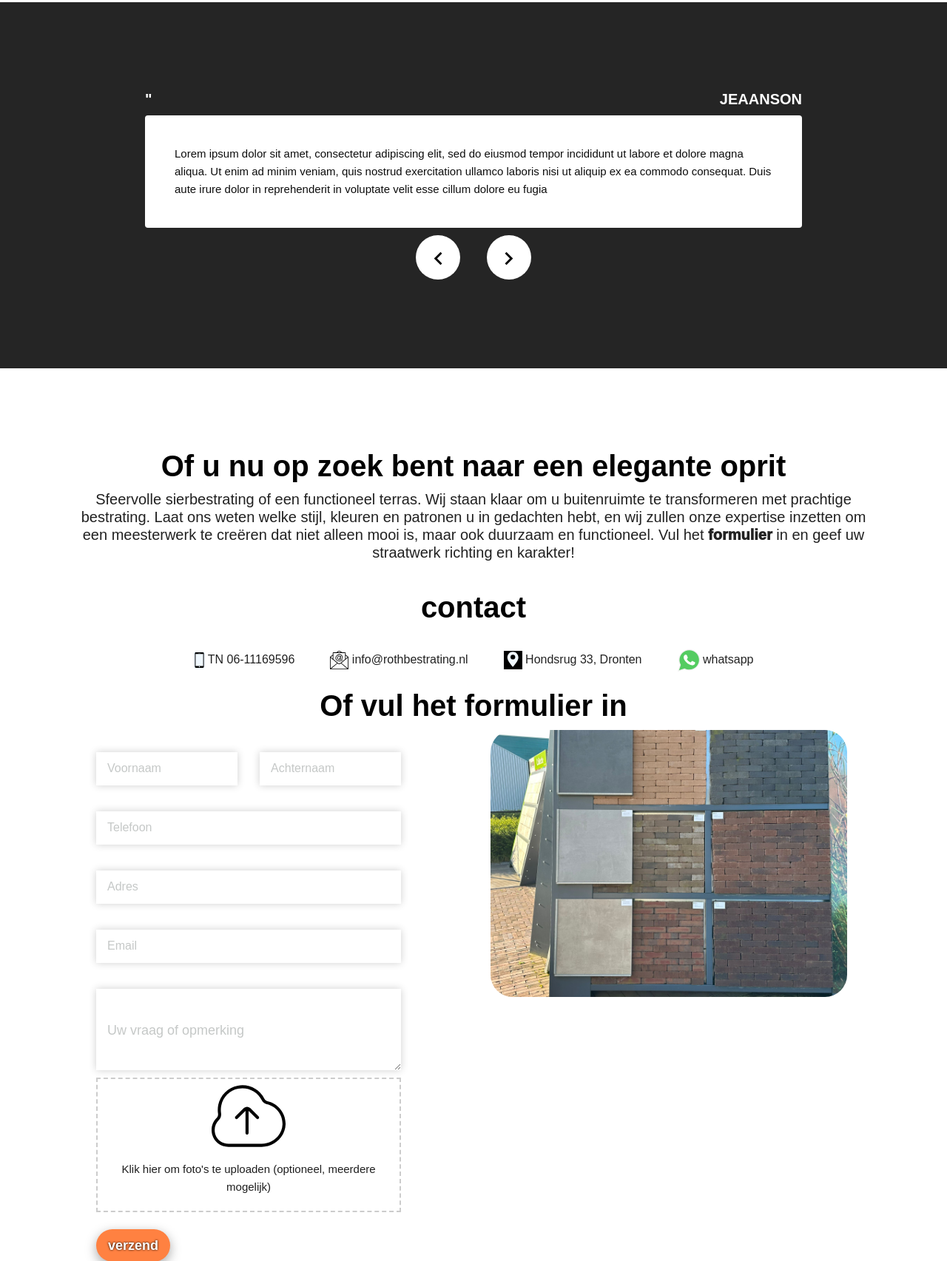
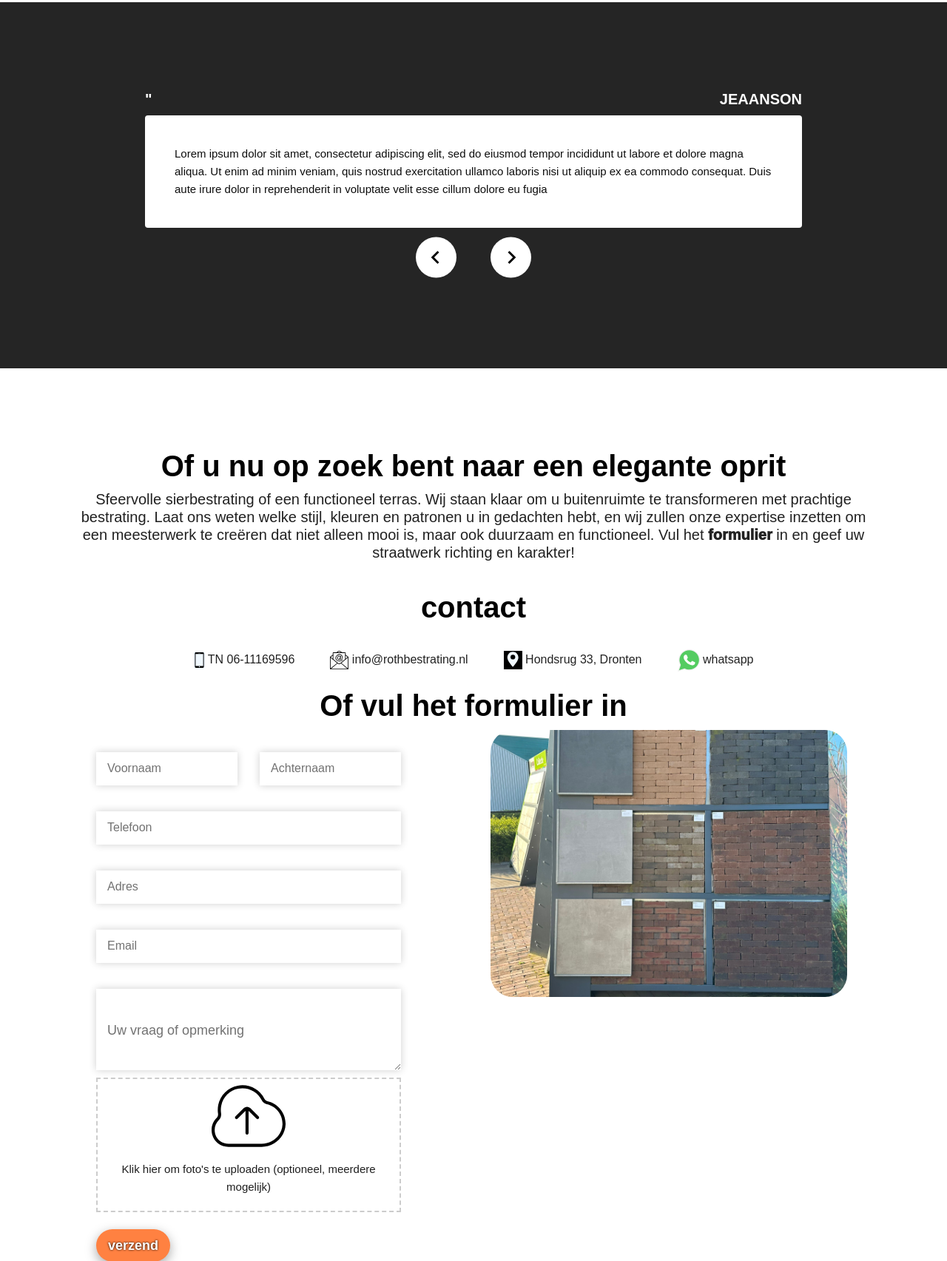
Before and after one commit to Nawaf1w3/Roth-Bestrating, a PHP site: page / in a window 1280 px wide. Shown: the part 3800-5505 px from the top of the page at 74% size. Run offline with PHP 8.4, Linux system fonts and the light colour scheme.

Commit message:
preformance fix

```diff
--- a/css/style.css
+++ b/css/style.css
@@ -811,11 +811,14 @@ button {
 .prev_slide,
 .next_slide
 {
+    justify-content: center;
+    display: grid;
+    align-items: center;
     position: absolute;
     top: 40%;
     transform: translateY(-50%);
-    width: 60px;
-    height: 60px;
+    width: 55px;
+    height: 55px;
     left: 90%;
     border-radius: 50%;
     background-color: white;
@@ -825,13 +828,21 @@ button {
     cursor: pointer;
     transition: background-color 0.3s, color 0.3s;
 }
-
+.prev_slide, .prev_slide-review{
+    padding-right: 2px;
+}
+.next_slide-review,.next_slide{
+    padding-left: 2px;
+}
 .prev_slide-review,
 .next_slide-review {
+    justify-content: center;
+    display: grid;
+    align-items: center;
     position: absolute;
     transform: translateY(-50%);
-    width: 60px;
-    height: 60px;
+    width: 55px;
+    height: 55px;
     border-radius: 50%;
     background-color: white;
     color: black;
@@ -1449,7 +1460,7 @@ i.fa.fa-link {
     width: 100%;
     float: left;
     font-size: 16px;
-    color: #818181;
+    color: #5c5c5c;
     border: 0px;
     background-color: transparent;
     padding: 8px 15px;
@@ -1461,7 +1472,7 @@ i.fa.fa-link {
 
   .voornaam, .achternaam {
     font-size: 16px;
-    color: #818181;
+    color: #5c5c5c;
     border: 0px;
     background-color: transparent;
     padding: 8px 15px;
@@ -1472,15 +1483,15 @@ i.fa.fa-link {
 
 
 .voornaam::placeholder, .achternaam::placeholder {
-    color: #c5c8c7;
+    color: #727272;
 }
 
 input.mail_text::placeholder {
-    color: #c5c8c7;
+    color: #727272;
 }
 
 .massage-bt {
-    color: #818181;
+    color: #727272;
     width: 100%;
     height: 110px;
     font-size: 18px;
@@ -1491,7 +1502,7 @@ input.mail_text::placeholder {
 }
 
 textarea#comment.massage-bt::placeholder {
-    color: #c5c8c7;
+    color: #727272;
 }
 
 .send_bt {
--- a/header-nav.html
+++ b/header-nav.html
@@ -4,7 +4,7 @@
 <meta charset="utf-8">
 <meta http-equiv="X-UA-Compatible" content="IE=edge">
 <meta name="viewport" content="width=device-width, initial-scale=1, maximum-scale=5">
-<title>Roth Bestrating</title>
+<title>Bestratingbedrijf Roth</title>
 <meta name="keywords" content="Bestrating">
 <meta name="description" content="Bestrating Bedrijf">
 <meta name="author" content="Bestratingbedrijf Roth">
--- a/index.php
+++ b/index.php
@@ -64,18 +64,18 @@
                   </div>
                </div>
             </div>
-            <button class="prev_slide">
+            <div class="prev_slide justify-content center">
                <svg xmlns="http://www.w3.org/2000/svg" viewBox="0 0 24 24" width="35" height="35">
                   <path d="M15.41 7.41L14 6l-6 6 6 6 1.41-1.41L10.83 12z"/>
                   <path fill="none" d="M0 0h24v24H0z"/>
                </svg>
-            </button>
-            <button class="next_slide">
+            </div>
+            <div class="next_slide">
                <svg xmlns="http://www.w3.org/2000/svg" viewBox="0 0 24 24" width="35" height="35">
                   <path d="M10 6L8.59 7.41 13.17 12l-4.58 4.59L10 18l6-6z"/>
                   <path fill="none" d="M0 0h24v24H0z"/>
                </svg>
-            </button>
+            </div>
          </div>
       </div>
 
--- a/sections/testimonial.html
+++ b/sections/testimonial.html
@@ -33,18 +33,18 @@
                 </div>
              </div>
           </div>
-               <button class="prev_slide-review">
+               <div class="prev_slide-review">
                   <svg xmlns="http://www.w3.org/2000/svg" viewBox="0 0 24 24" width="35" height="35">
                      <path d="M15.41 7.41L14 6l-6 6 6 6 1.41-1.41L10.83 12z"/>
                      <path fill="none" d="M0 0h24v24H0z"/>
                   </svg>
-               </button>
-               <button class="next_slide-review">
+               </div>
+               <div class="next_slide-review">
                   <svg xmlns="http://www.w3.org/2000/svg" viewBox="0 0 24 24" width="35" height="35">
                      <path d="M10 6L8.59 7.41 13.17 12l-4.58 4.59L10 18l6-6z"/>
                      <path fill="none" d="M0 0h24v24H0z"/>
                   </svg>
-               </button>
+               </div>
           </a>
        </div>
     </div>
```
Also changed, not shown: projects.php (+4 -4 lines), services.php (+4 -4 lines).
